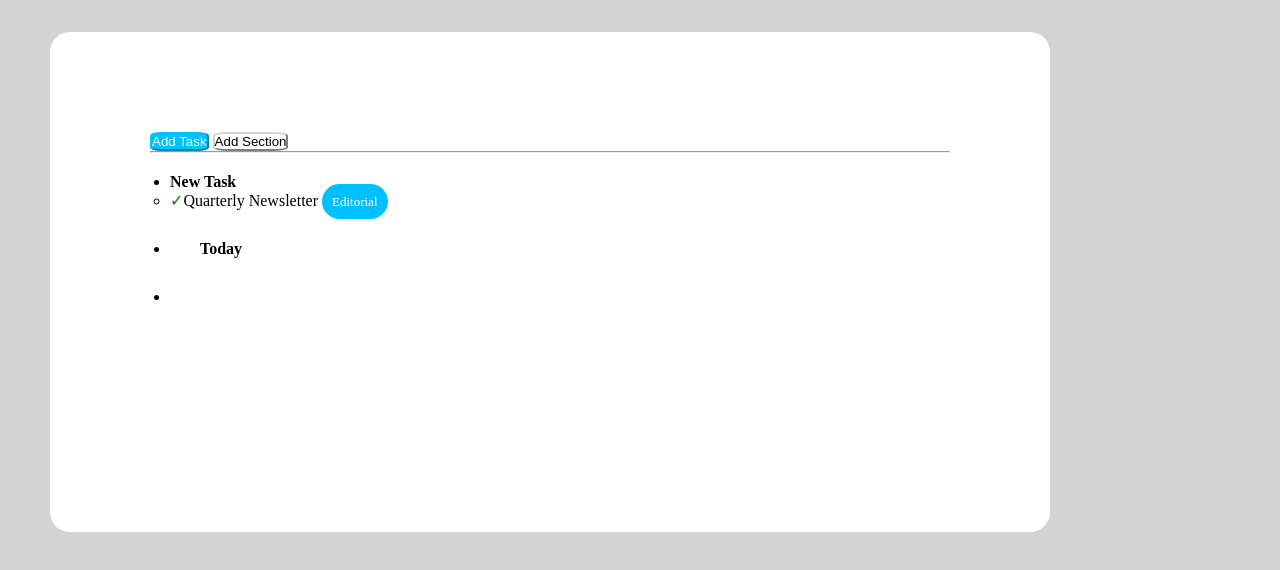
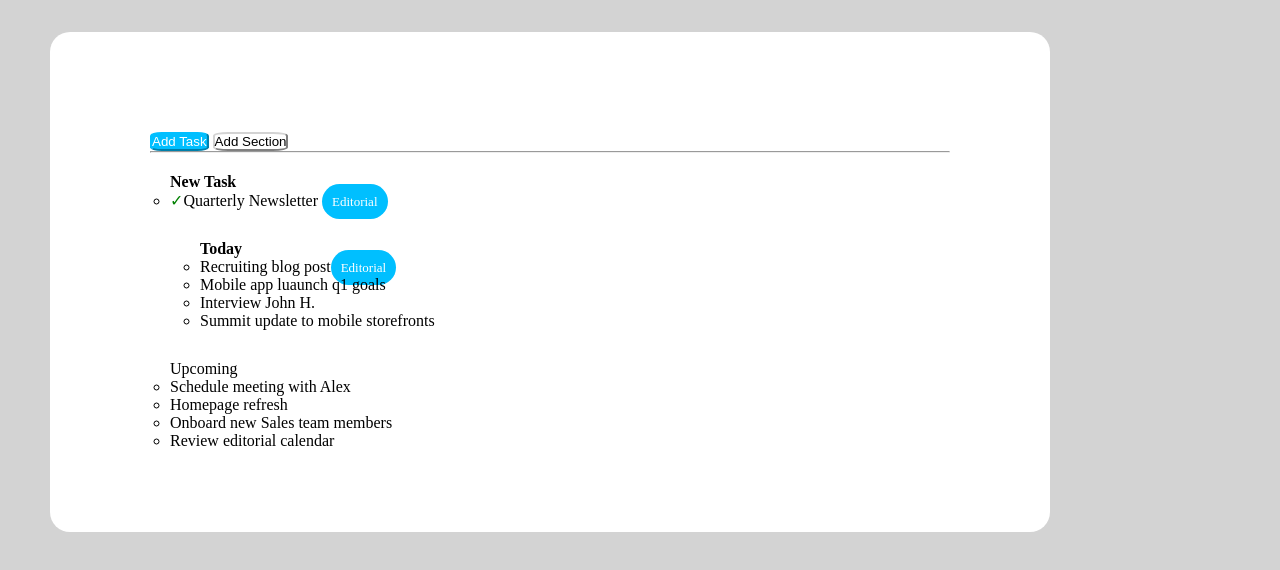
Before and after one commit to LorenzoEufemi/html-css-toboolist, a plain HTML site: page index.html in a window 1280 px wide. Shown: the part 72-642 px from the top of the page. Drawn offline with Linux system fonts and the light colour scheme.

Commit message:
feat: finalizzazione non riuscita lista ordinata

```diff
--- a/css/style.css
+++ b/css/style.css
@@ -64,8 +64,16 @@ header {
     background-color: deepskyblue;
     border-radius: 30px;
     font-size: small;
-    padding: 10px 10px;
+    padding: 10px;
+    size: contain;
 }
 .elemento2 {
-    padding: 30px;
+    padding: 30px 30px;
+    list-style: none;
+
+
 }
+.lista {
+    list-style: none;
+    text-align: left;
+}
--- a/index.html
+++ b/index.html
@@ -27,8 +27,25 @@
                                 class="inserzione1">Editorial</span></li>
                     </ul>
                 </li>
-                <li class="elemento2"><strong>Today</strong></li>
-                <li></li>
+                <li class="elemento2"><strong>Today</strong>
+                    <ul>
+                        <li>Recruiting blog post<span class="inserzione1">Editorial</span></li>
+                        <li>Mobile app luaunch <span class="inserzione2">q1 goals</span></li>
+                        <li>Interview John H.</li>
+                        <li>Summit update to mobile storefronts</li>
+                    </ul>
+                </li>
+
+                <li>Upcoming
+                    <ul>
+                        <li>Schedule meeting with Alex</li>
+                        <li>Homepage refresh</li>
+                        <li>Onboard new Sales team members</li>
+                        <li>Review editorial calendar</li>
+                    </ul>
+
+
+                </li>
             </ul>
 
 
```
